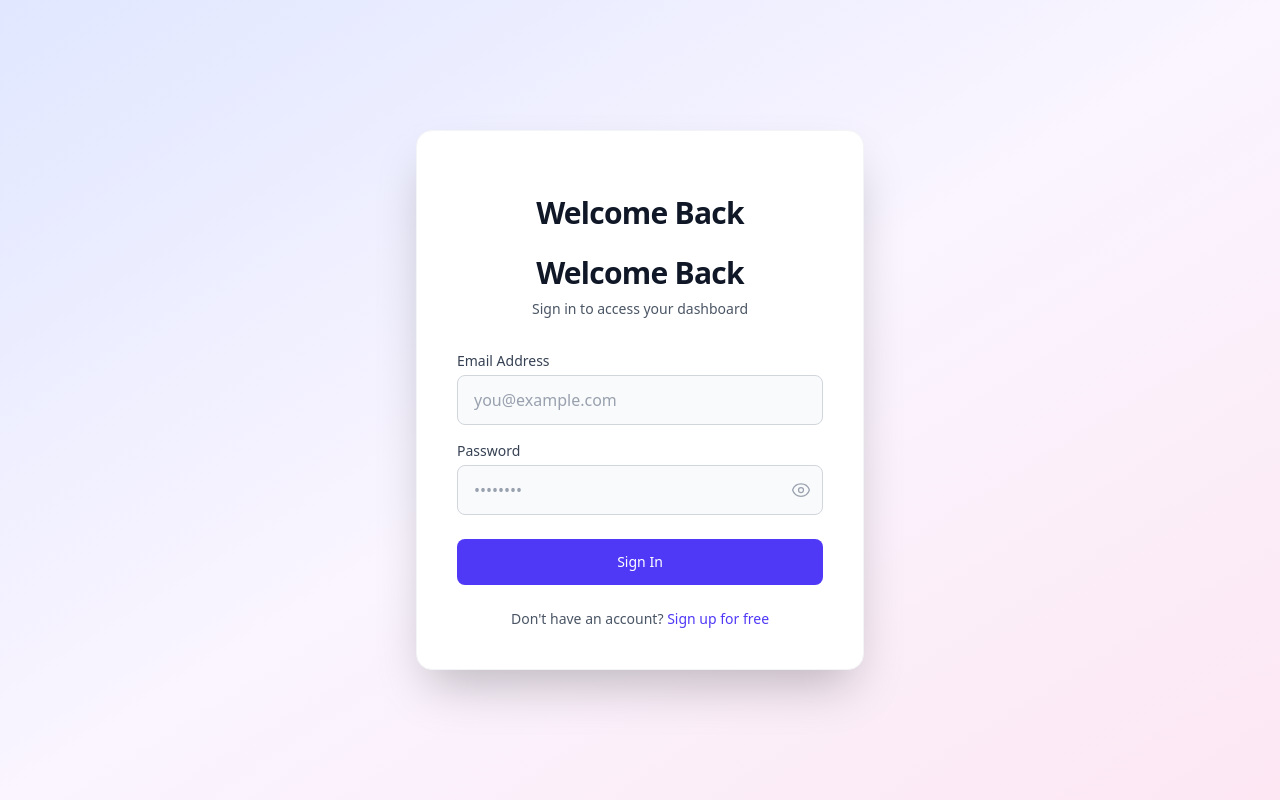
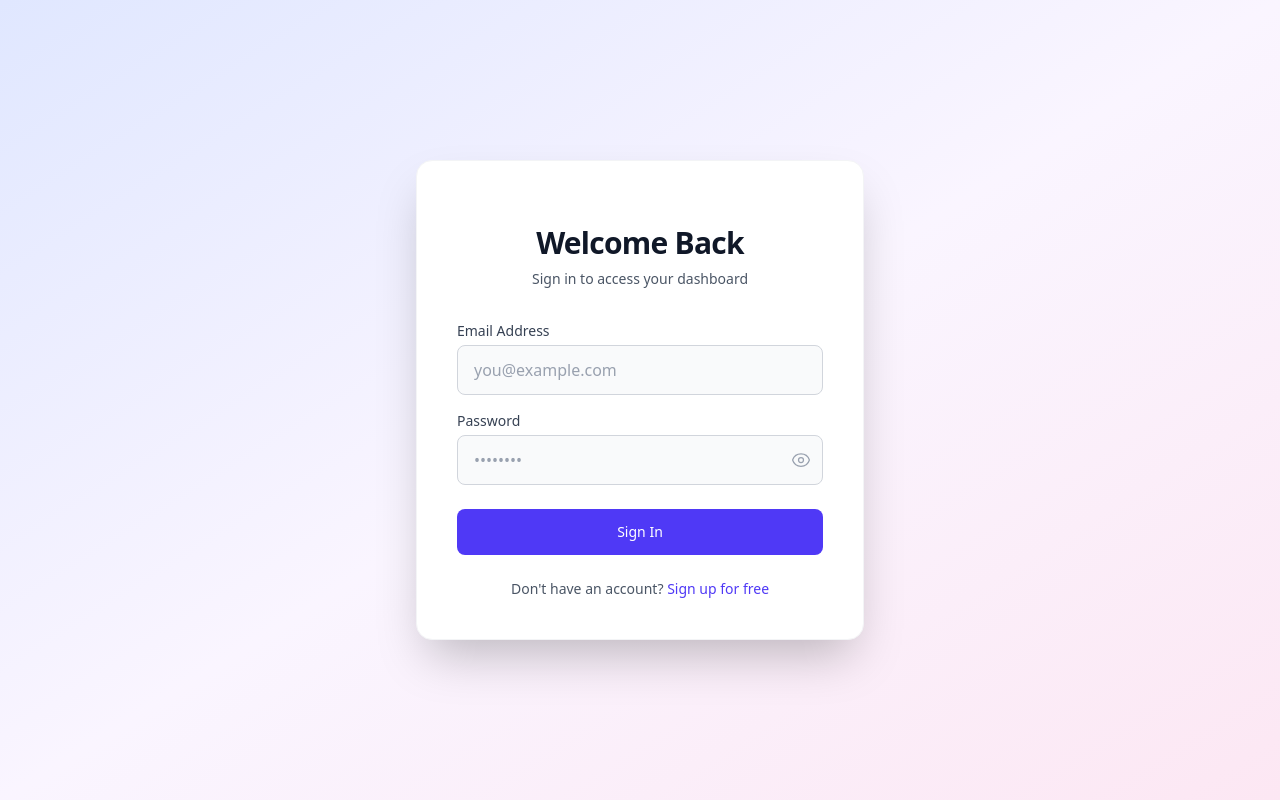
Before and after one commit to OmKashyapODCode/Authentication, a React (Vite) app in the folder Frontend/: page / in a window 1280 px wide. Built offline with nearby package versions, Linux system fonts and the light colour scheme; no server answers.

Commit message:
debugging:-  role based authentication

```diff
--- a/Frontend/src/pages/Login.jsx
+++ b/Frontend/src/pages/Login.jsx
@@ -59,9 +59,6 @@ const Login = () => {
       <div className="w-full max-w-md space-y-8 bg-white p-10 rounded-2xl shadow-2xl border border-gray-100">
         <div>
           <h2 className="mt-6 text-center text-3xl font-extrabold text-gray-900 tracking-tight">
-            Welcome Back
-          </h2>
-           <h2 className="mt-6 text-center text-3xl font-extrabold text-gray-900 tracking-tight">
             Welcome Back
           </h2>
           <p className="mt-2 text-center text-sm text-gray-600">
--- a/Frontend/src/pages/Register.jsx
+++ b/Frontend/src/pages/Register.jsx
@@ -31,7 +31,7 @@ const Register = () => {
         name,
         email,
         password,
-        role, // ADD
+        role,
       });
 
       toast.success(data.message);
@@ -47,7 +47,7 @@ const Register = () => {
     }
   };
 
-  // Eye Icon (unchanged)
+
   const EyeIcon = ({ visible, onClick }) => (
     <button
       type="button"
@@ -80,7 +80,7 @@ const Register = () => {
           </p>
         </div>
 
-        {/* ROLE TOGGLE (ADD) */}
+        {/* ROLE TOGGLE */}
         <div className="flex border rounded-lg overflow-hidden">
           <button
             type="button"
```
Also changed, not shown: 1 other file (tests, documents, lock files or other folders).
